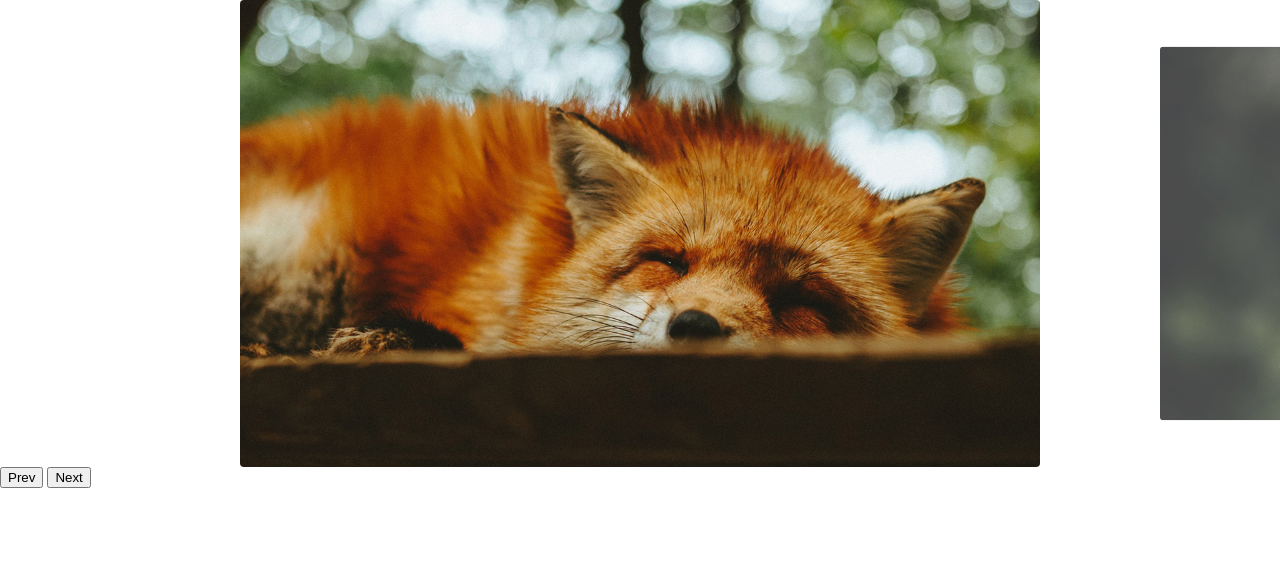
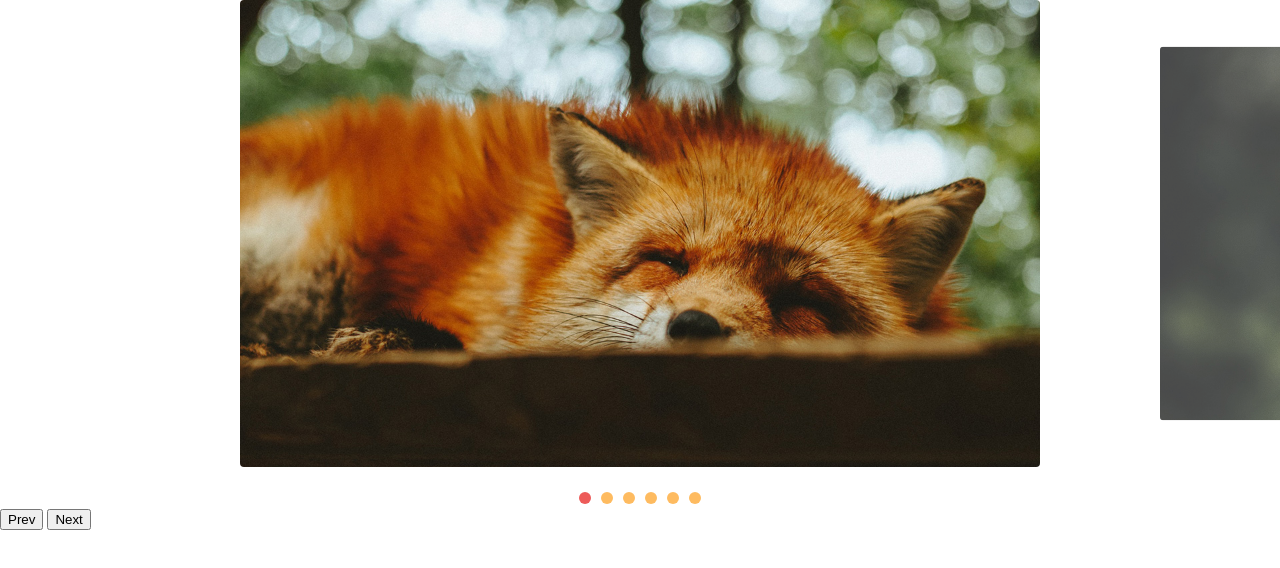
Before and after one commit to allan-brz/slide, a plain HTML site: page index.html in a window 1280 px wide. Drawn offline with Linux system fonts and the light colour scheme.

Commit message:
Adicionada paginação por slide

```diff
--- a/css/style.css
+++ b/css/style.css
@@ -42,3 +42,25 @@
   opacity: 1;
   transform: scale(1);
 }
+
+[data-control='slide'] {
+  display: flex;
+  justify-content: center;
+  margin-top: 20px;
+}
+
+[data-control='slide'] li a {
+  display: block;
+  width: 12px;
+  height: 12px;
+  background: #febb60;
+  border-radius: 50%;
+  margin: 5px;
+  overflow: hidden;
+  text-indent: -99px;
+}
+
+[data-control='slide'] li.active a,
+[data-control='slide'] li a:hover {
+  background: #ed5b59;
+}
--- a/js/script.js
+++ b/js/script.js
@@ -3,3 +3,4 @@
 const slide = new SlideNav('.slide', '.slide-wrapper');
 slide.init();
 slide.addArrow('.prev', '.next');
+slide.addControl();
--- a/js/slide.js
+++ b/js/slide.js
@@ -10,6 +10,7 @@
       moviment: 0,
     };
     this.activeClass = 'active';
+    this.changeEvent = new Event('changeEvent');
   }
 
   transition(active) {
@@ -103,6 +104,7 @@
     this.slideIndexNav(index);
     this.dist.finalPosition = activeSlide.position;
     this.changeActiveClass();
+    this.wrapper.dispatchEvent(this.changeEvent);
   }
 
   changeActiveClass() {
@@ -153,6 +155,10 @@
 }
 
 export class SlideNav extends Slide {
+  constructor(slide, wrapper) {
+    super(slide, wrapper);
+    this.bindEventsControl();
+  }
   addArrow(prev, next) {
     this.prevElement = document.querySelector(prev);
     this.nextElement = document.querySelector(next);
@@ -163,4 +169,45 @@
     this.prevElement.addEventListener('click', this.activePrevSlide);
     this.nextElement.addEventListener('click', this.activeNextSlide);
   }
+
+  createControl() {
+    const control = document.createElement('ul');
+    control.dataset.control = 'slide';
+    this.slideArray.forEach((item, index) => {
+      control.innerHTML += `<li><a href="#slide${index + 1}">${
+        index + 1
+      }</a></li>`;
+    });
+    this.wrapper.appendChild(control);
+    return control;
+  }
+
+  eventControl(item, index) {
+    item.addEventListener('click', (event) => {
+      event.preventDefault();
+      this.changeSlide(index);
+      this.activeControlItem();
+    });
+    this.wrapper.addEventListener('changeEvent', this.activeControlItem);
+  }
+
+  activeControlItem() {
+    this.controlArray.forEach((item) =>
+      item.classList.remove(this.activeClass)
+    );
+    this.controlArray[this.index.active].classList.add(this.activeClass);
+  }
+
+  addControl(custonControl) {
+    this.control =
+      document.querySelector(custonControl) || this.createControl();
+    this.controlArray = [...this.control.children];
+    this.activeControlItem();
+    this.controlArray.forEach(this.eventControl);
+  }
+
+  bindEventsControl() {
+    this.eventControl = this.eventControl.bind(this);
+    this.activeControlItem = this.activeControlItem.bind(this);
+  }
 }
```
